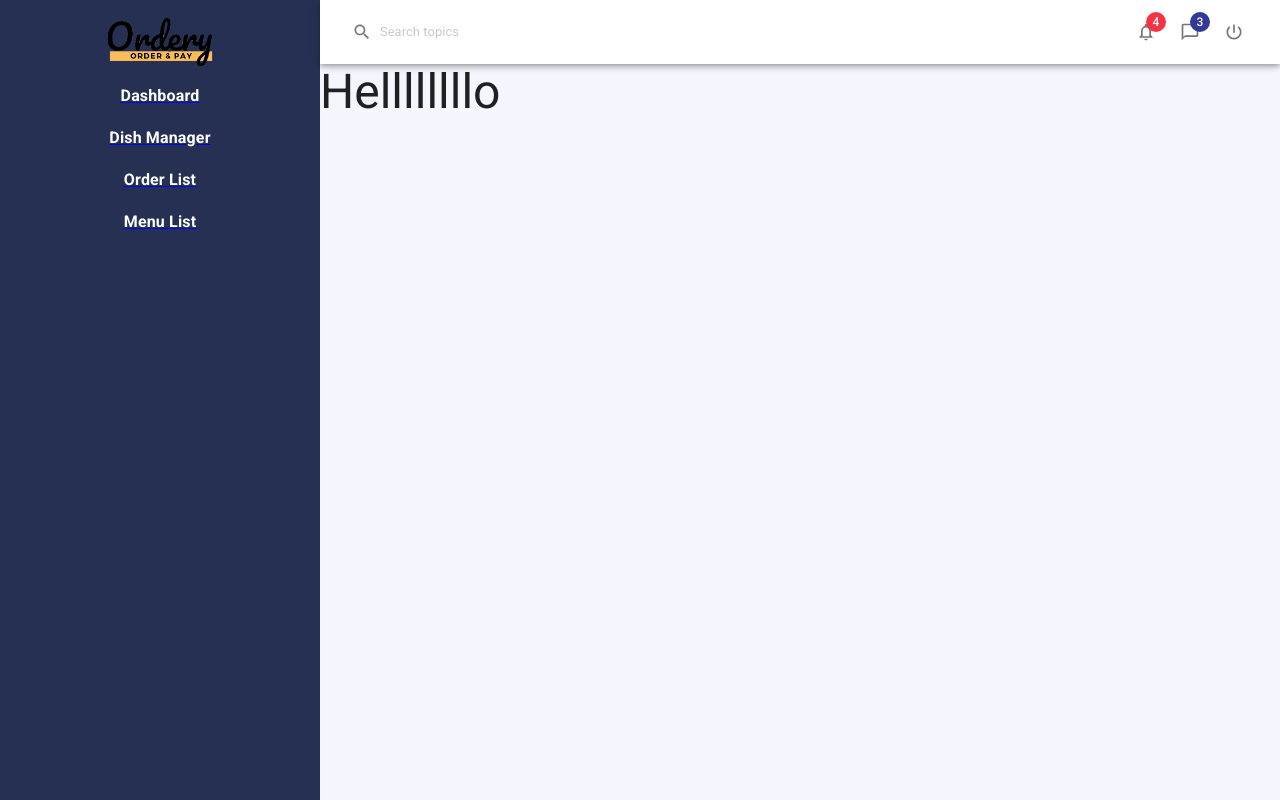
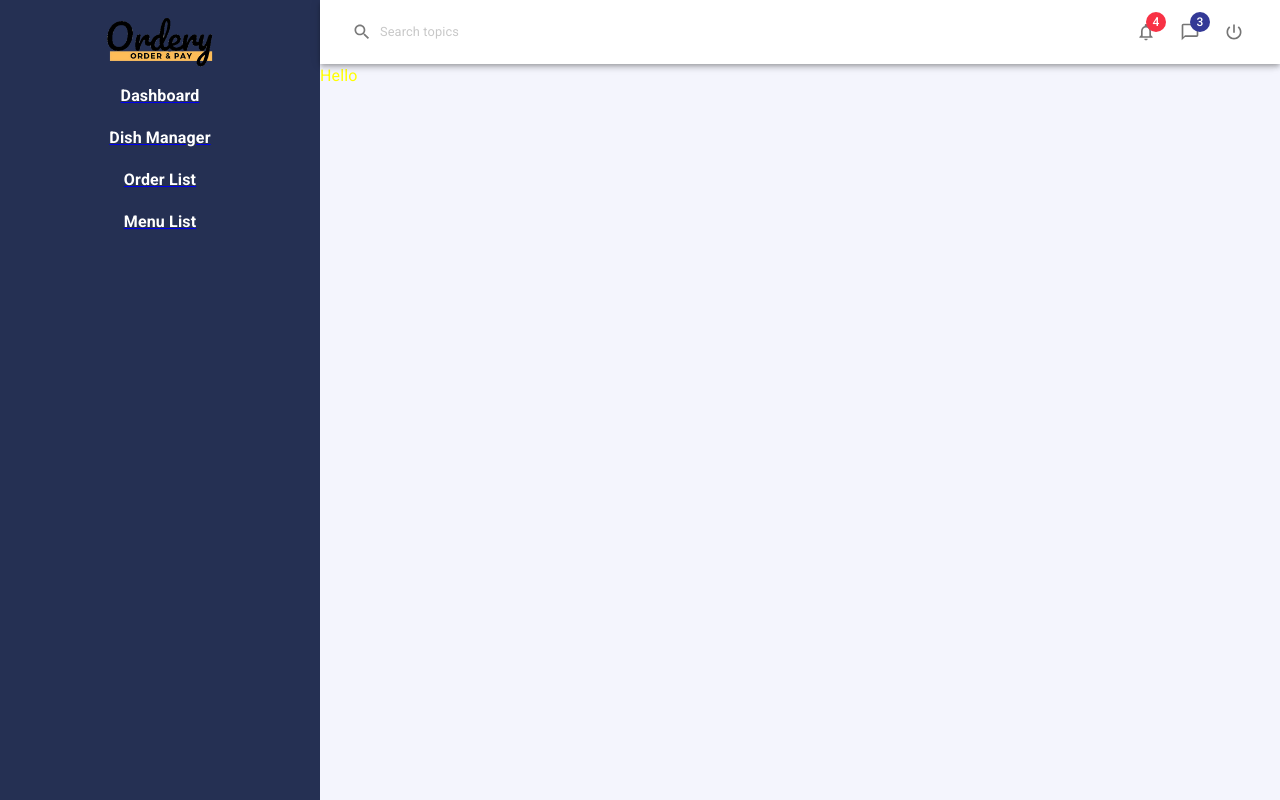
Before and after one commit to istarter/react-material-ui-dashboard, a React (Create React App) app: page / in a window 1280 px wide. Built offline with nearby package versions, Linux system fonts and the light colour scheme.

Commit message:
routes fixed

```diff
--- a/package.json
+++ b/package.json
@@ -6,6 +6,7 @@
     "@date-io/date-fns": "^1.3.13",
     "@material-ui/core": "^4.10.2",
     "@material-ui/icons": "^4.9.1",
+    "@material-ui/styles": "^4.10.0",
     "@material-ui/lab": "^4.0.0-alpha.56",
     "@material-ui/pickers": "^3.2.10",
     "@testing-library/jest-dom": "^4.2.4",
--- a/src/components/SideMenu.js
+++ b/src/components/SideMenu.js
@@ -43,6 +43,7 @@ const routes = [
 
 const SideMenu = (props) => {
   const { classes } = props;
+
   return (
     <div className={classes.sideMenu}>
       <Grid container direction="column">
@@ -58,7 +59,7 @@ const SideMenu = (props) => {
             item
             className={classes.menu}
           >
-            <Grid item component={Link} to={route.link}>
+            <Grid item component={Link} to={route.link} style={{}}>
               <Typography className={classes.menuItems}>
                 {route.name}
               </Typography>
--- /dev/null
+++ b/src/components/dashboard/orderList.js
@@ -0,0 +1,27 @@
+import React from "react";
+import { Typography, Grid, useMediaQuery } from "@material-ui/core";
+import { makeStyles, useTheme } from "@material-ui/core/styles";
+
+const useStyles = makeStyles({
+  menu: {
+    color: "yellow",
+  },
+});
+
+const OrderList = () => {
+  const classes = useStyles();
+  const theme = useTheme();
+
+  const matchesMD = useMediaQuery(theme.breakpoints.down("md"));
+  const matchesSM = useMediaQuery(theme.breakpoints.down("sm"));
+
+  return (
+    <Grid container item>
+      <Grid item>
+        <Typography className={classes.menu}>Hello</Typography>
+      </Grid>
+    </Grid>
+  );
+};
+
+export default OrderList;
--- a/src/pages/Dashboard.js
+++ b/src/pages/Dashboard.js
@@ -1,11 +1,12 @@
 import React from "react";
 import { makeStyles, withStyles, Typography, Grid } from "@material-ui/core";
+import OrderList from "../components/dashboard/orderList";
 
 const Dashboard = () => {
   return (
     <Grid container item>
       <Grid item>
-        <Typography variant="h3">Hellllllllo</Typography>
+        <OrderList />
       </Grid>
     </Grid>
   );
--- a/src/routes/MainRoute.js
+++ b/src/routes/MainRoute.js
@@ -6,11 +6,9 @@ import DishManager from "../pages/DishManager";
 
 export default function MainRoute() {
   return (
-    <BrowserRouter>
-      <Switch>
-        <Route exact path="/" component={Dashboard} />
-        <Route exact path="/dishmanager" component={DishManager} />
-      </Switch>
-    </BrowserRouter>
+    <Switch>
+      <Route exact path="/" component={Dashboard} />
+      <Route exact path="/dishmanager" component={DishManager} />
+    </Switch>
   );
 }
```
Also changed, not shown: 2 other files (tests, documents, lock files or other folders).
